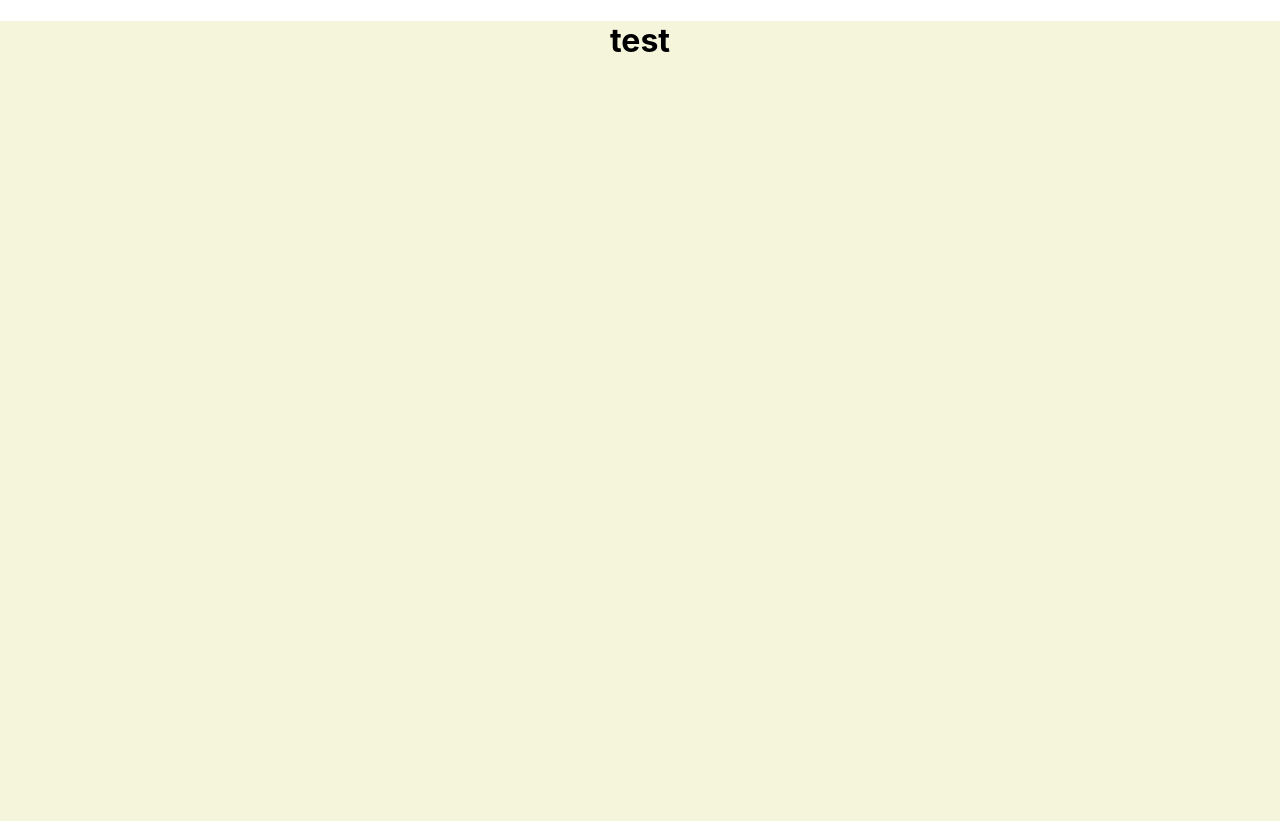
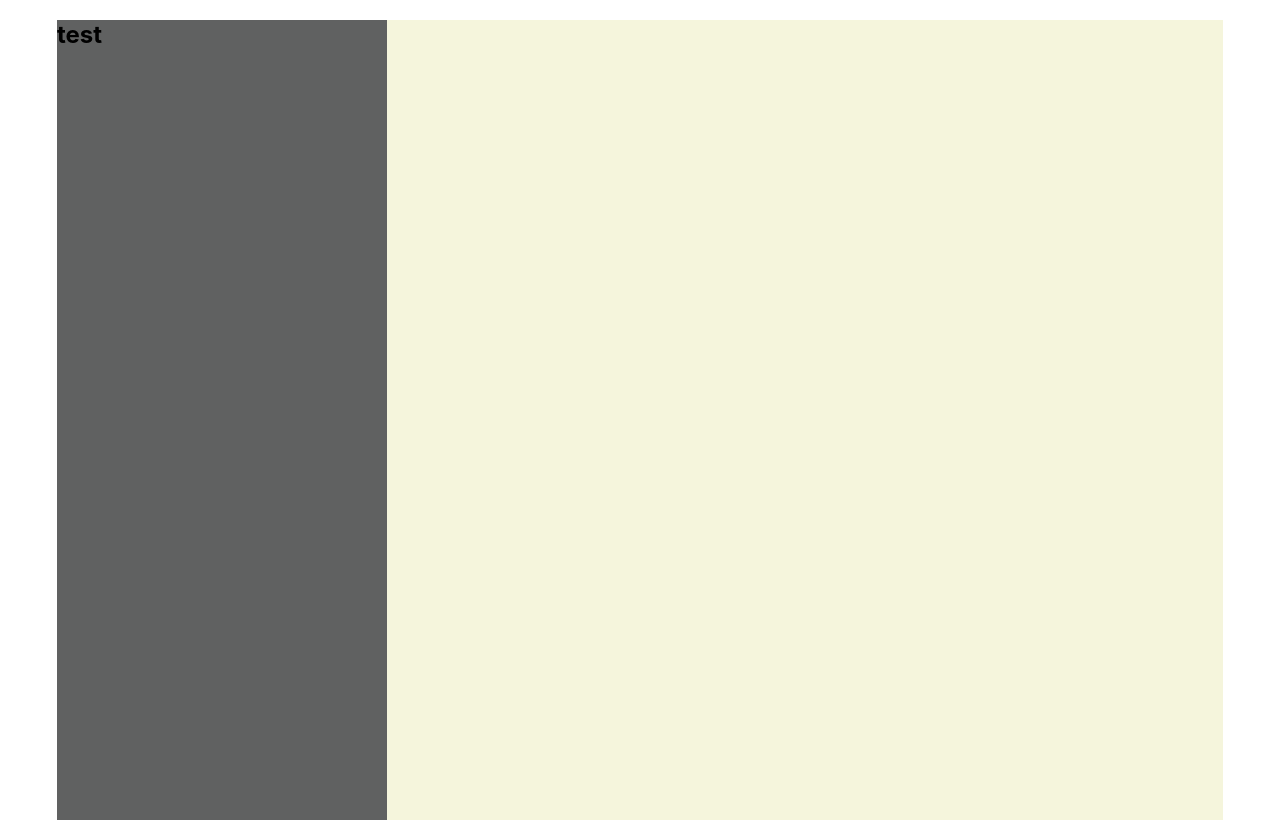
Before and after one commit to jia-son/about-me, a React (Create React App) app: page / in a window 1280 px wide. Built offline with nearby package versions, Linux system fonts and the light colour scheme.

Commit message:
왼쪽 컴포넌트 close #2

```diff
--- a/src/components/leftComponents/LeftConponents.js
+++ b/src/components/leftComponents/LeftConponents.js
@@ -1,9 +1,12 @@
 import React from "react";
+import './leftComponents.css';
 
 const LeftConponents = () => {
     return (
         <>
-        <h1>test</h1>
+        <div className="leftBox">
+            <h2>test</h2>
+        </div>
         </>
     );
 }
--- /dev/null
+++ b/src/components/leftComponents/leftComponents.css
@@ -0,0 +1,5 @@
+.leftBox {
+    width: 330px;
+    height: 100vh;
+    background-color: rgb(96, 97, 97);
+}
--- a/src/components/main/Main.js
+++ b/src/components/main/Main.js
@@ -1,12 +1,27 @@
-import React from "react";
+import React, { useEffect, useState } from "react";
 import './main.css';
 import LeftConponents from "../leftComponents/LeftConponents";
 
 const Main = () => {
+    const [isMobile, setIsMobile] = useState(window.innerWidth);
+
+    useEffect(() => {
+        const handleResize = () => {
+            setIsMobile(window.innerWidth);
+        };
+        window.addEventListener("resize", handleResize);
+
+        return () => {
+            window.removeEventListener("resize", handleResize);
+        };
+    }, []);
+
     return (
         <>
         <div className="mainBox">
-            <LeftConponents />
+            {isMobile <= 768 ? null : (
+                <LeftConponents />
+            )}
         </div>
         </>
     );
--- a/src/components/main/main.css
+++ b/src/components/main/main.css
@@ -1,8 +1,10 @@
-.mainBox {
-  height: 100vh;
-  background-color: beige;
-  margin: 0 auto;
-  text-align: center;
+@media screen and (min-width: 1025px) {
+  .mainBox {
+    width: 1166px;
+    height: 100vh;
+    background-color: beige;
+    margin: 0 auto;
+  }
 }
 
 @media screen and (max-width: 1024px) {
@@ -10,7 +12,6 @@
     height: 100vh;
     background-color: cadetblue;
     margin: 0 auto;
-    text-align: center;
   }
 }
 
@@ -19,6 +20,5 @@
     height: 100vh;
     background-color: aquamarine;
     margin: 0 auto;
-    text-align: center;
   }
 }
```
